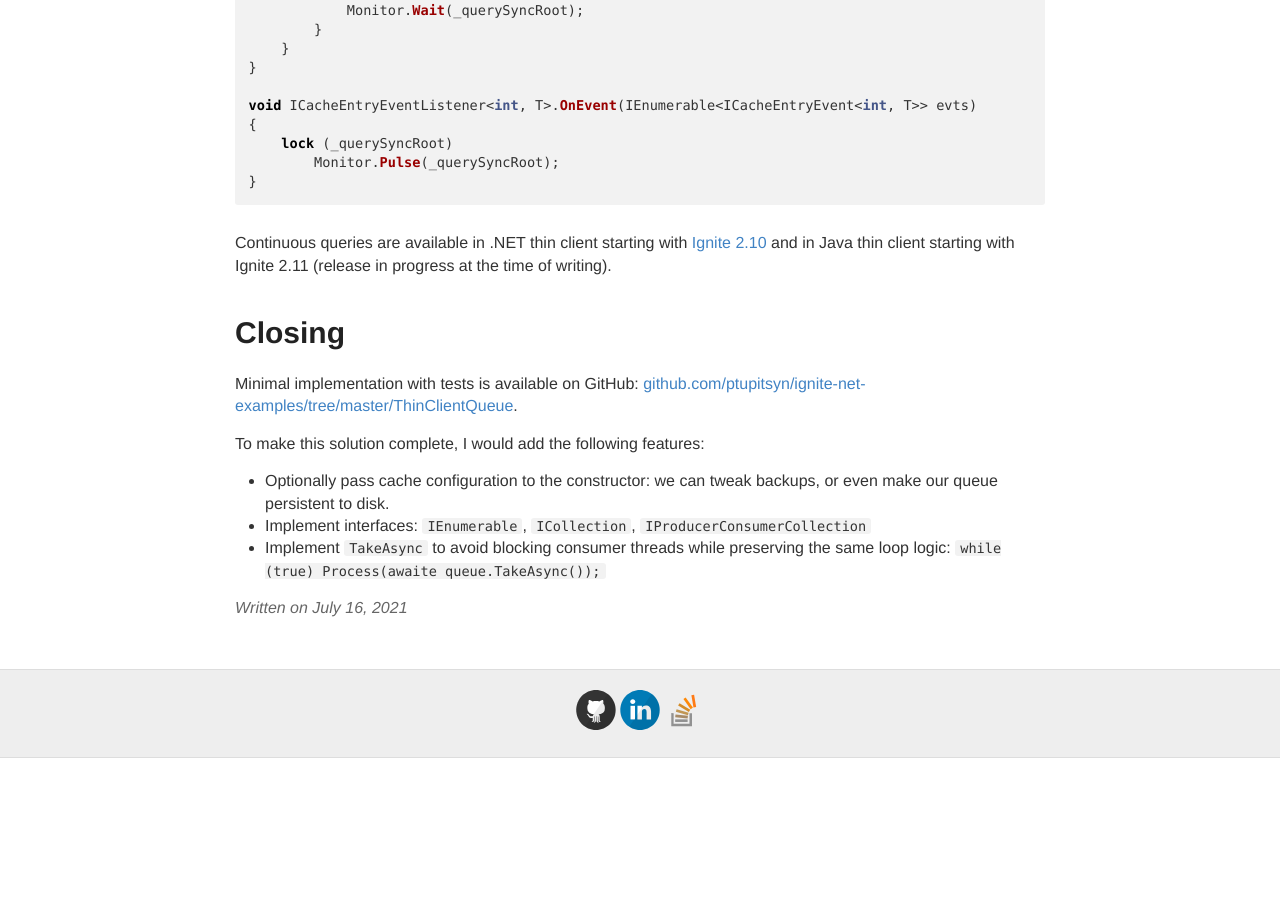
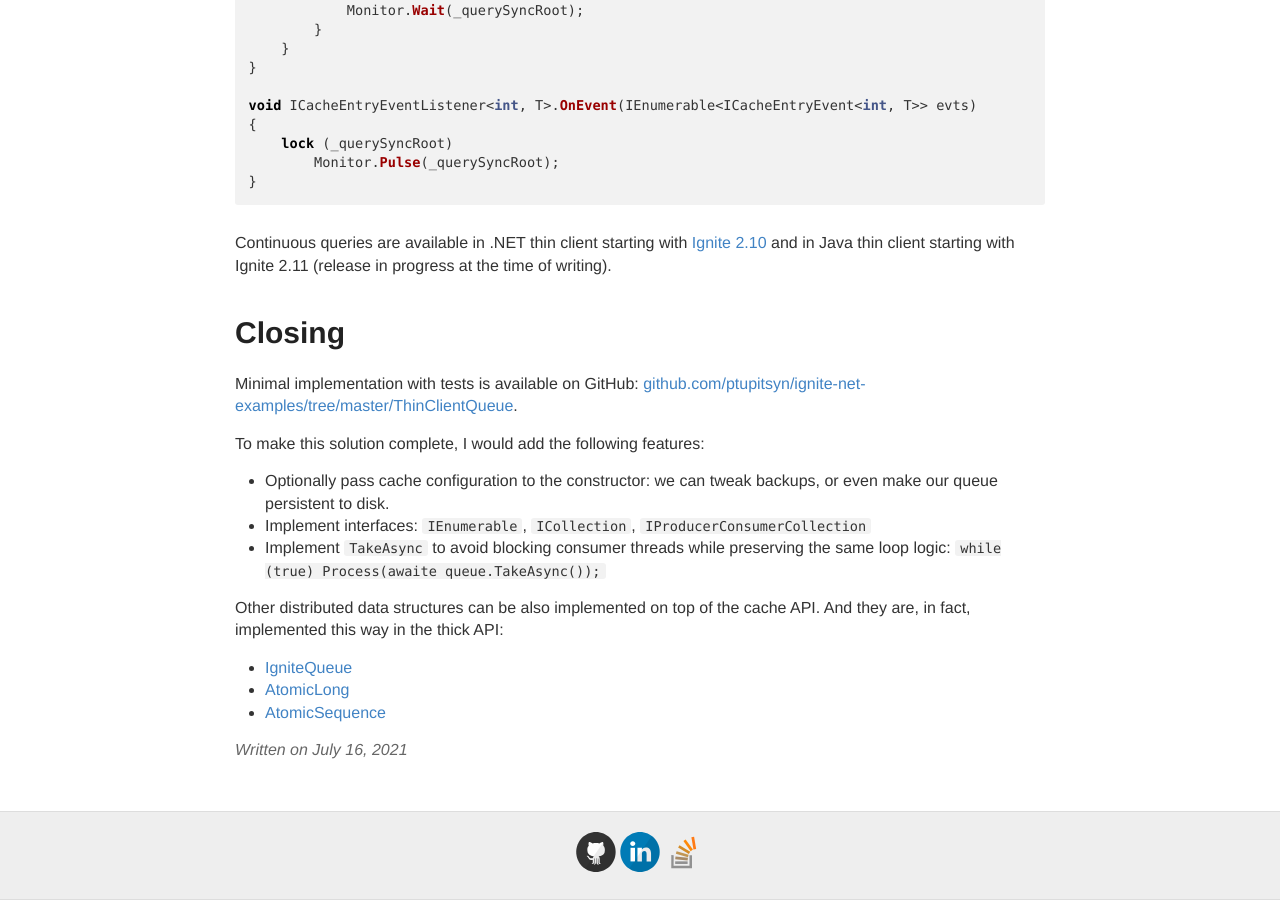
Before and after one commit to ptupitsyn/ptupitsyn.github.io, a Jekyll site: the page built from _posts/2021-07-16-Ignite-Thin-Client-Distributed-Blocking-Queue.md, in a window 1280 px wide and 900 px high, scrolled down 1902 px. Built offline with Jekyll 4.4.1, drawn with Linux system fonts in a browser that asks for light colours; comment, search, counter and statistics services are not loaded; before the commit the page ends 2660 px from its top, so only the background shows below that.

Commit message:
Add thick api note

```diff
--- a/_posts/2021-07-16-Ignite-Thin-Client-Distributed-Blocking-Queue.md
+++ b/_posts/2021-07-16-Ignite-Thin-Client-Distributed-Blocking-Queue.md
@@ -101,3 +101,9 @@ To make this solution complete, I would add the following features:
 * Optionally pass cache configuration to the constructor: we can tweak backups, or even make our queue persistent to disk.
 * Implement interfaces: `IEnumerable`, `ICollection`, `IProducerConsumerCollection`
 * Implement `TakeAsync` to avoid blocking consumer threads while preserving the same loop logic: `while (true) Process(awaite queue.TakeAsync());`
+
+Other distributed data structures can be also implemented on top of the cache API. And they are, in fact, implemented this way in the thick API:
+
+* [IgniteQueue](https://github.com/apache/ignite/blob/master/modules/core/src/main/java/org/apache/ignite/internal/processors/datastructures/GridAtomicCacheQueueImpl.java)
+* [AtomicLong](https://github.com/apache/ignite/blob/master/modules/core/src/main/java/org/apache/ignite/internal/processors/datastructures/GridCacheAtomicLongImpl.java)
+* [AtomicSequence](https://github.com/apache/ignite/blob/master/modules/core/src/main/java/org/apache/ignite/internal/processors/datastructures/GridCacheAtomicSequenceImpl.java)
```
